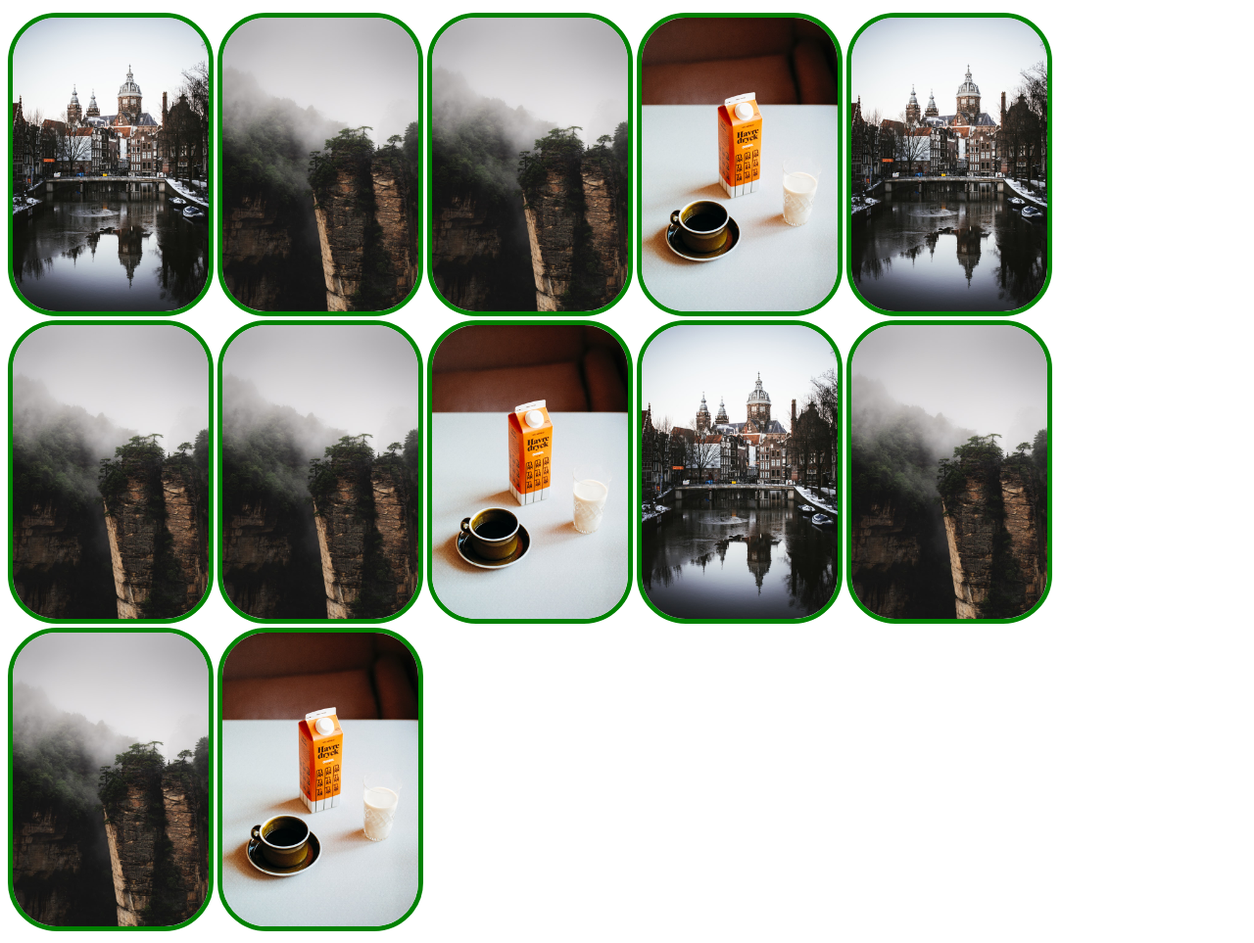
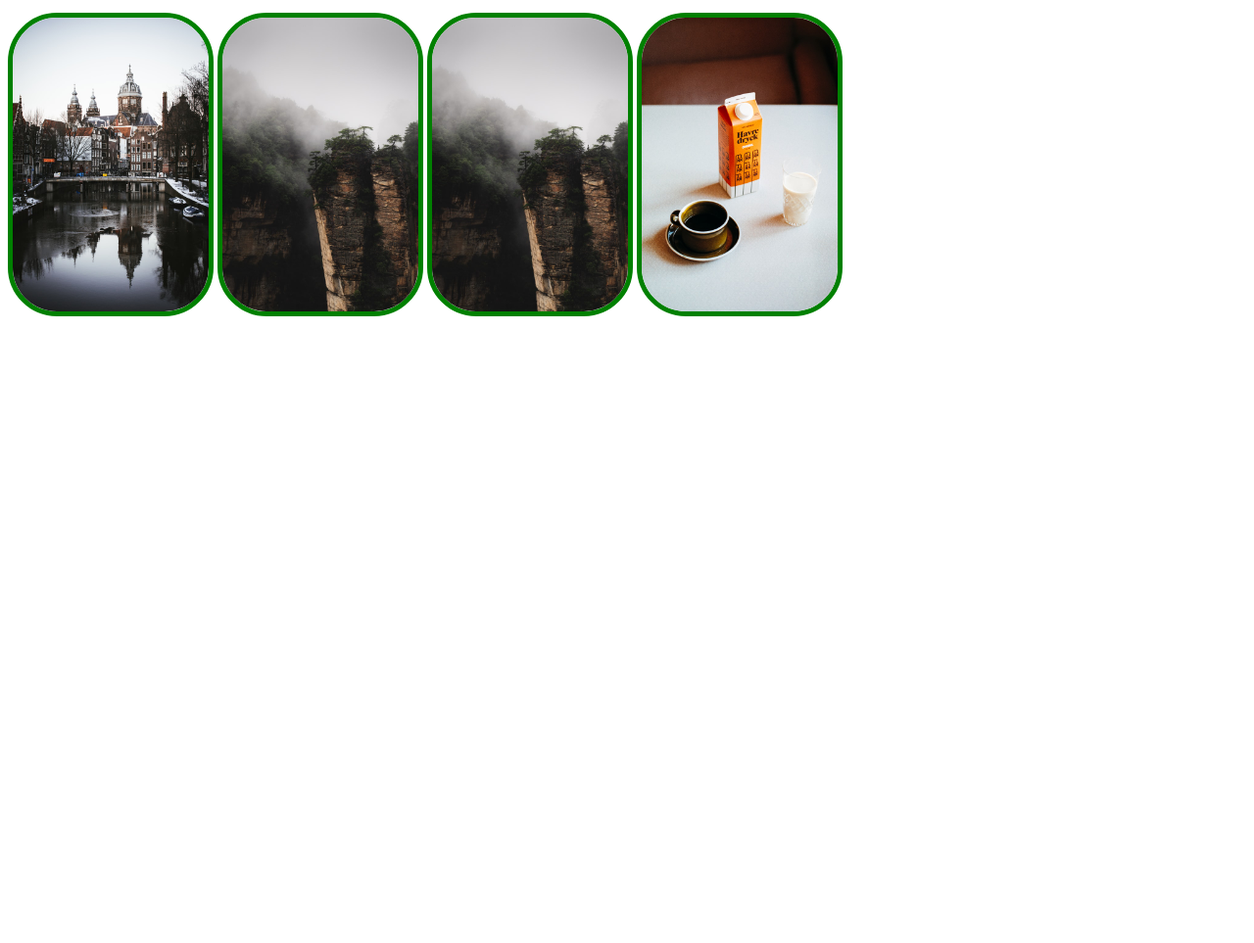
Before and after one commit to DKCGI/myFirstWebsite, a plain HTML site: page index.html in a window 1280 px wide. Shown: the part 87-1050 px from the top of the page at 98% size. After the commit the page ends 800 px from the top, so only its background shows below. Drawn offline with Linux system fonts and the light colour scheme.

Commit message:
created 2nd branch and deleted extra img tags

```diff
--- a/index.html
+++ b/index.html
@@ -6,17 +6,9 @@
   <body>
     <h1>Hello World!</h1>
     <p>This is a paragraph</p>
-    <img id="banana" src="images/pic1.jpg" />
-    <img src="images/pic2.jpg" />
-    <img src="images/pic3.jpg" />
-    <img src="images/pic4.jpg" />
     <img src="images/pic1.jpg" />
     <img src="images/pic2.jpg" />
     <img src="images/pic3.jpg" />
     <img src="images/pic4.jpg" />
-    <img class="banana" src="images/pic1.jpg" />
-    <img class="banana" src="images/pic2.jpg" />
-    <img class="banana" src="images/pic3.jpg" />
-    <img src="images/pic4.jpg" />
   </body>
 </html>
```
